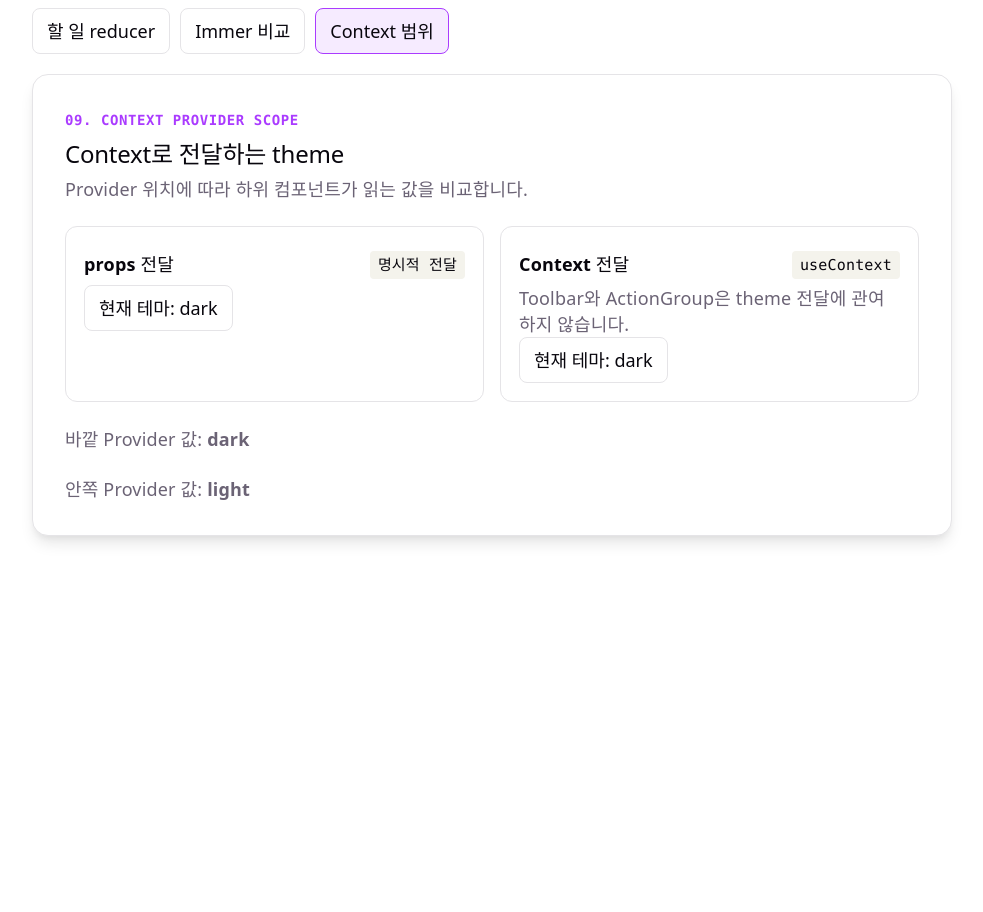
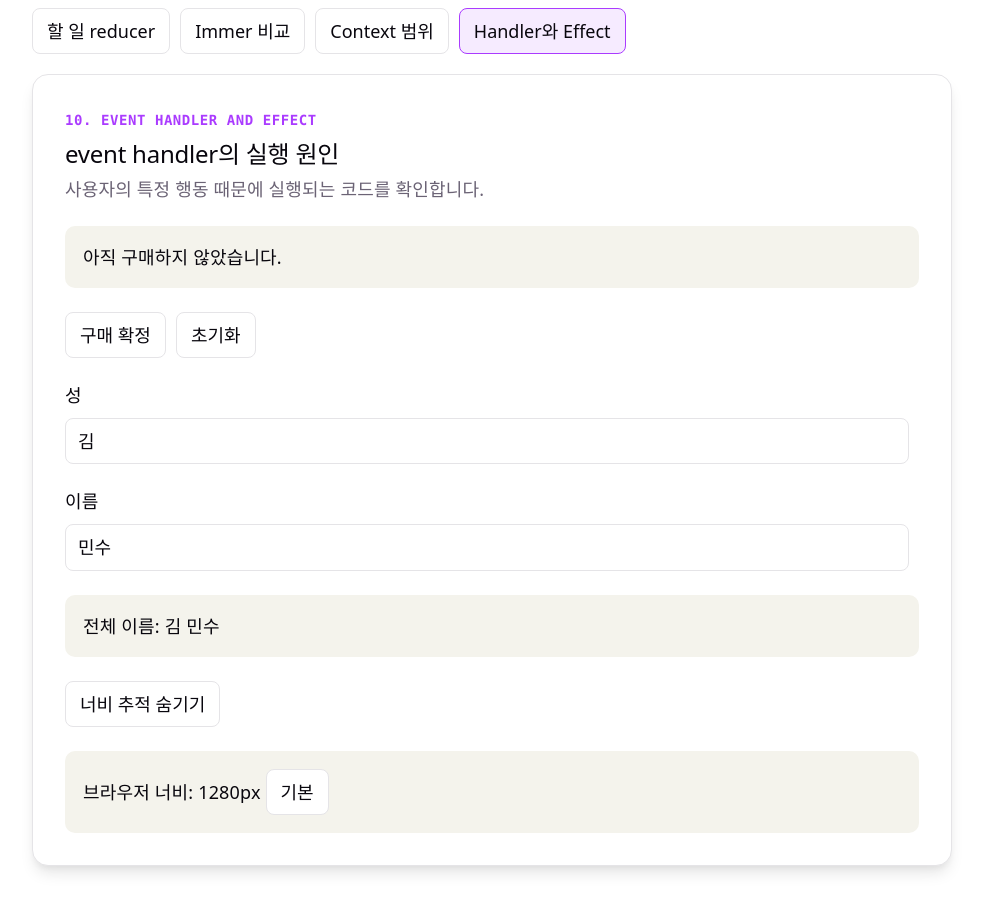
Before and after one commit to shs3832/react-study, a React (Vite) app: page / in a window 1280 px wide. Shown: the part 242-1154 px from the top of the page, without its empty margins (148-1131 px from the left). Before the commit the page ends 842 px from the top, so only its background shows below. Built offline with nearby package versions, Linux system fonts and the light colour scheme.

Commit message:
feat: Effect 동기화와 cleanup 실습 추가

```diff
--- a/src/App.tsx
+++ b/src/App.tsx
@@ -2,6 +2,7 @@ import { useState } from "react";
 import "./App.css";
 import ArrayStateExample from "./examples/ArrayStateExample";
 import ContextProviderExample from "./examples/ContextProviderExample";
+import EventEffectExample from "./examples/EventEffectExample";
 import ImmerComparisonExample from "./examples/ImmerComparisonExample";
 import KeyIdentityExample from "./examples/KeyIdentityExample";
 import ObjectStateExample from "./examples/ObjectStateExample";
@@ -19,7 +20,8 @@ type ExampleName =
   | "reducer"
   | "taskReducer"
   | "immer"
-  | "context";
+  | "context"
+  | "eventEffect";
 
 const examples: Array<{ id: ExampleName; label: string }> = [
   { id: "render", label: "렌더링과 state" },
@@ -31,11 +33,12 @@ const examples: Array<{ id: ExampleName; label: string }> = [
   { id: "taskReducer", label: "할 일 reducer" },
   { id: "immer", label: "Immer 비교" },
   { id: "context", label: "Context 범위" },
+  { id: "eventEffect", label: "Handler와 Effect" },
 ];
 
 function App() {
   const [selectedExample, setSelectedExample] =
-    useState<ExampleName>("context");
+    useState<ExampleName>("eventEffect");
 
   function renderExample() {
     switch (selectedExample) {
@@ -55,6 +58,8 @@ function App() {
         return <ImmerComparisonExample />;
       case "context":
         return <ContextProviderExample />;
+      case "eventEffect":
+        return <EventEffectExample />;
       case "object":
         return <ObjectStateExample />;
     }
--- /dev/null
+++ b/src/examples/EventEffectExample.tsx
@@ -0,0 +1,114 @@
+import { useEffect, useState } from "react";
+
+type LogMode = "기본" | "상세";
+
+function WindowWidthTracker() {
+  const [windowWidth, setWindowWidth] = useState(() => window.innerWidth);
+  const [logMode, setLogMode] = useState<LogMode>("기본");
+  const handleModeChange = () => {
+    setLogMode((prev) => (prev === "기본" ? "상세" : "기본"));
+  };
+  useEffect(() => {
+    function handleResize() {
+      if (logMode === "상세") {
+        console.log(`현재 브라우저 너비: ${window.innerWidth}px`);
+      } else {
+        console.log("resize handler 실행");
+      }
+      setWindowWidth(window.innerWidth);
+    }
+
+    console.log("resize listener setup");
+    window.addEventListener("resize", handleResize);
+
+    return () => {
+      console.log("resize listener cleanup");
+      window.removeEventListener("resize", handleResize);
+    };
+  }, [logMode]);
+
+  return (
+    <p className="result">
+      브라우저 너비: {windowWidth}px{" "}
+      <button type="button" onClick={handleModeChange}>
+        {logMode}
+      </button>
+    </p>
+  );
+}
+
+function EventEffectExample() {
+  const [message, setMessage] = useState("아직 구매하지 않았습니다.");
+  const [lastName, setLastName] = useState("김");
+  const [firstName, setFirstName] = useState("민수");
+  const [showWidthTracker, setShowWidthTracker] = useState(true);
+  const fullName = `${lastName} ${firstName}`;
+
+  useEffect(() => {
+    document.title = message;
+  }, [message]);
+
+  function handlePurchase() {
+    console.log("구매 확정 버튼을 클릭해서 handler가 실행됐습니다.");
+    setMessage("구매가 확정되었습니다.");
+  }
+
+  function handleReset() {
+    console.log("초기화 버튼을 클릭해서 handler가 실행됐습니다.");
+    setMessage("아직 구매하지 않았습니다.");
+  }
+
+  return (
+    <div className="example-content">
+      <div>
+        <p className="eyebrow">10. Event handler and Effect</p>
+        <h2>event handler의 실행 원인</h2>
+        <p>사용자의 특정 행동 때문에 실행되는 코드를 확인합니다.</p>
+      </div>
+
+      <p className="result">{message}</p>
+
+      <div className="button-group">
+        <button type="button" onClick={handlePurchase}>
+          구매 확정
+        </button>
+        <button type="button" onClick={handleReset}>
+          초기화
+        </button>
+      </div>
+
+      <div className="focus-example">
+        <label htmlFor="last-name">성</label>
+        <input
+          id="last-name"
+          value={lastName}
+          onChange={(event) => setLastName(event.target.value)}
+        />
+      </div>
+
+      <div className="focus-example">
+        <label htmlFor="first-name">이름</label>
+        <input
+          id="first-name"
+          value={firstName}
+          onChange={(event) => setFirstName(event.target.value)}
+        />
+      </div>
+
+      <p className="result">전체 이름: {fullName}</p>
+
+      <div className="button-group">
+        <button
+          type="button"
+          onClick={() => setShowWidthTracker((isVisible) => !isVisible)}
+        >
+          {showWidthTracker ? "너비 추적 숨기기" : "너비 추적 보이기"}
+        </button>
+      </div>
+
+      {showWidthTracker && <WindowWidthTracker />}
+    </div>
+  );
+}
+
+export default EventEffectExample;
```
